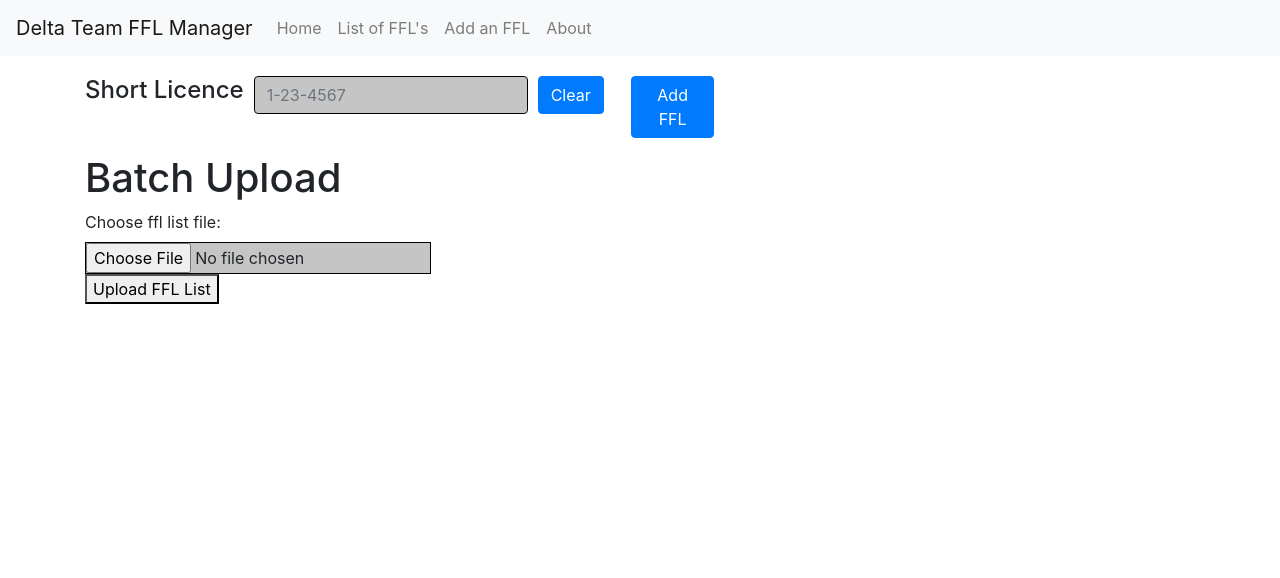
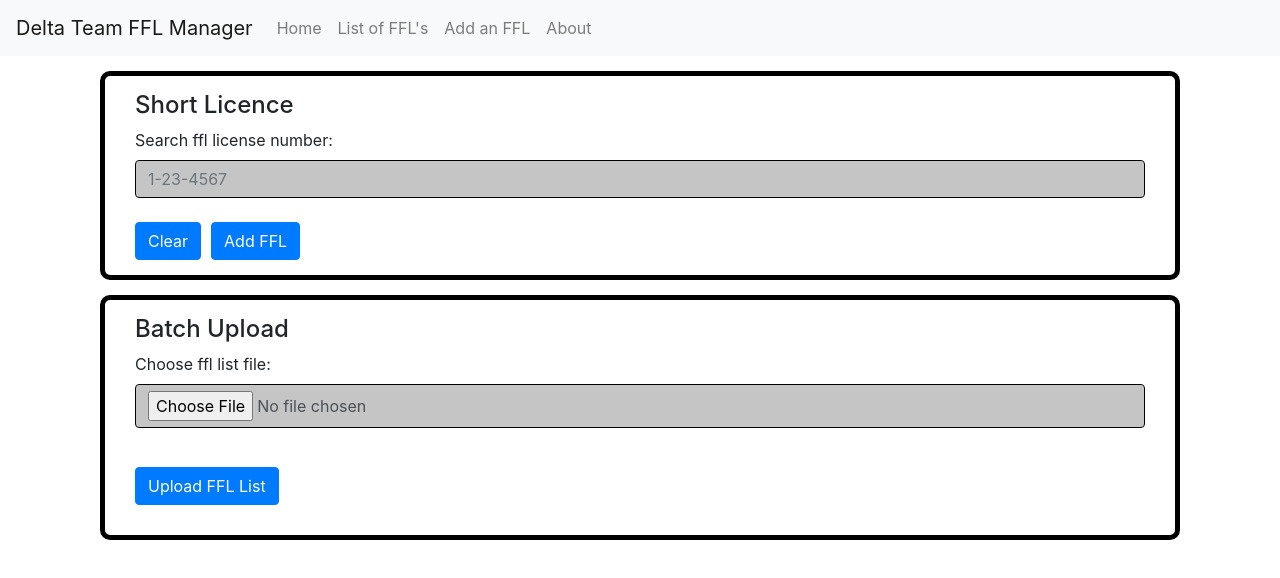
Before and after one commit to danielkhodge/preferred-list-manager, an Angular app: page /add-ffl in a window 1280 px wide. Shown: the top 578 px of the page. Built offline with nearby package versions, Linux system fonts and the light colour scheme.

Commit message:
add-ffl styling done

```diff
--- a/src/app/add-ffl/add-ffl.component.css
+++ b/src/app/add-ffl/add-ffl.component.css
@@ -20,3 +20,10 @@ input {
   #shortLicence {
       align-items: left;
   }
+
+  .row {
+    border: 5px solid black;
+    border-radius: 10px;
+    margin: 15px;
+    padding: 15px;
+  }
--- a/src/app/add-ffl/add-ffl.component.html
+++ b/src/app/add-ffl/add-ffl.component.html
@@ -1,45 +1,32 @@
 <form name="newFFLForm">
-  <div class="form-row">
-    <div class="form-group col-sm-2.5">
-      <label id="shortLicence"><h4>Short Licence</h4></label>
-    </div>
-    <div class="form-group col-sm-2.5">
-      <input
-        type="string"
-        class="form-control"
-        id="shortLicence"
-        [(ngModel)]="shortLicence"
-        name="shortLicence"
-        placeholder="1-23-4567"
-      />
-    </div>
 
-    <div class="form-group col-sm-1">
-      <button (click)="clearForm()" type="submit" class="btn btn-primary">
-        Clear
-      </button>
-    </div>
-
-    <div class="form-group col-sm-1">
-      <button (click)="submitFfl()" type="submit" class="btn btn-primary">
-        Add FFL
-      </button>
-    </div>
-
-    <div class="form-group col-sm-5"></div>
+<div class="row">
+  <div class="col-sm-12">
+    <h4>Short Licence</h4>
+  <label for="ffl-list">Search ffl license number: </label>
+  <form>
+    <input type="string" class="form-control" id="shortLicence" [(ngModel)]="shortLicence" name="shortLicence" placeholder="1-23-4567"/>
+    <br/>
+    <button (click)="clearForm()" type="submit" class="btn btn-primary" style="margin-right: 5px;">
+      Clear
+    </button>
+    <button (click)="submitFfl()" type="submit" class="btn btn-primary" style="margin-left: 5px;">
+      Add FFL
+    </button>
+  </form>
   </div>
+</div>
 
   <div class="row">
-    <div class="col-sm-6">
-      <h1>Batch Upload</h1>
+    <div class="col-sm-12">
+      <h4>Batch Upload</h4>
 		<label for="ffl-list">Choose ffl list file: </label>
 
 		<form action="/ffl/upload" method="POST" enctype="multipart/form-data">
-			<input type="file" id="ffl-list" name="ffl-list"accept="text/csv">
+			<input class="form-control" style="height: 44px;" type="file" id="ffl-list" name="ffl-list"accept="text/csv">
 			<br/>
-			<button type="submit">Upload FFL List</button>
+			<button style="margin: 15px; margin-left: 0%;" class="btn btn-primary" type="submit">Upload FFL List</button>
 		</form>
     </div>
-    <div class="col-sm-6"></div>
   </div>
 </form>
```
